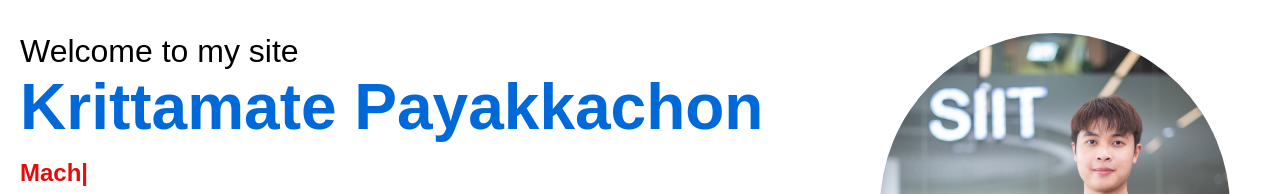
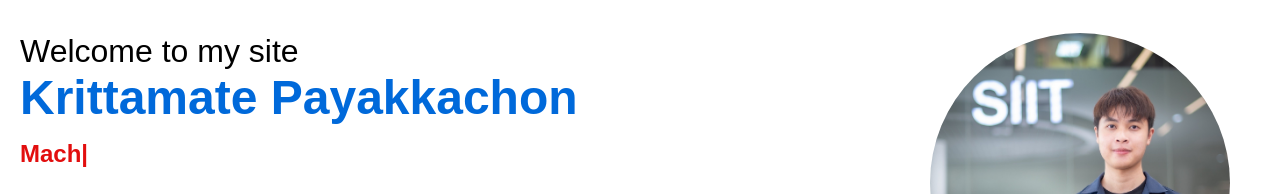
Before and after one commit to uiharic/krittamate-portfolio, a React (Vite) app: page / in a window 1280 px wide. Shown: the part 157-351 px from the top of the page. Built offline with nearby package versions, Linux system fonts and the light colour scheme.

Commit message:
Update site

```diff
--- a/src/components/Hero/Hero.module.css
+++ b/src/components/Hero/Hero.module.css
@@ -20,7 +20,7 @@
         }
 
         & .name_text{
-            font-size: 64px;
+            font-size: 48px;
             font-weight: bold;
             color:rgb(0, 105, 218);
             font-family: Arial, Helvetica, sans-serif;
@@ -59,8 +59,8 @@
         }
 
         & img{
-            width: 350px;
-            height: 350px;
+            width: 300px;
+            height: 300px;
             border-radius: 100%;
             margin-right: 50px;
             object-fit: cover;
```
